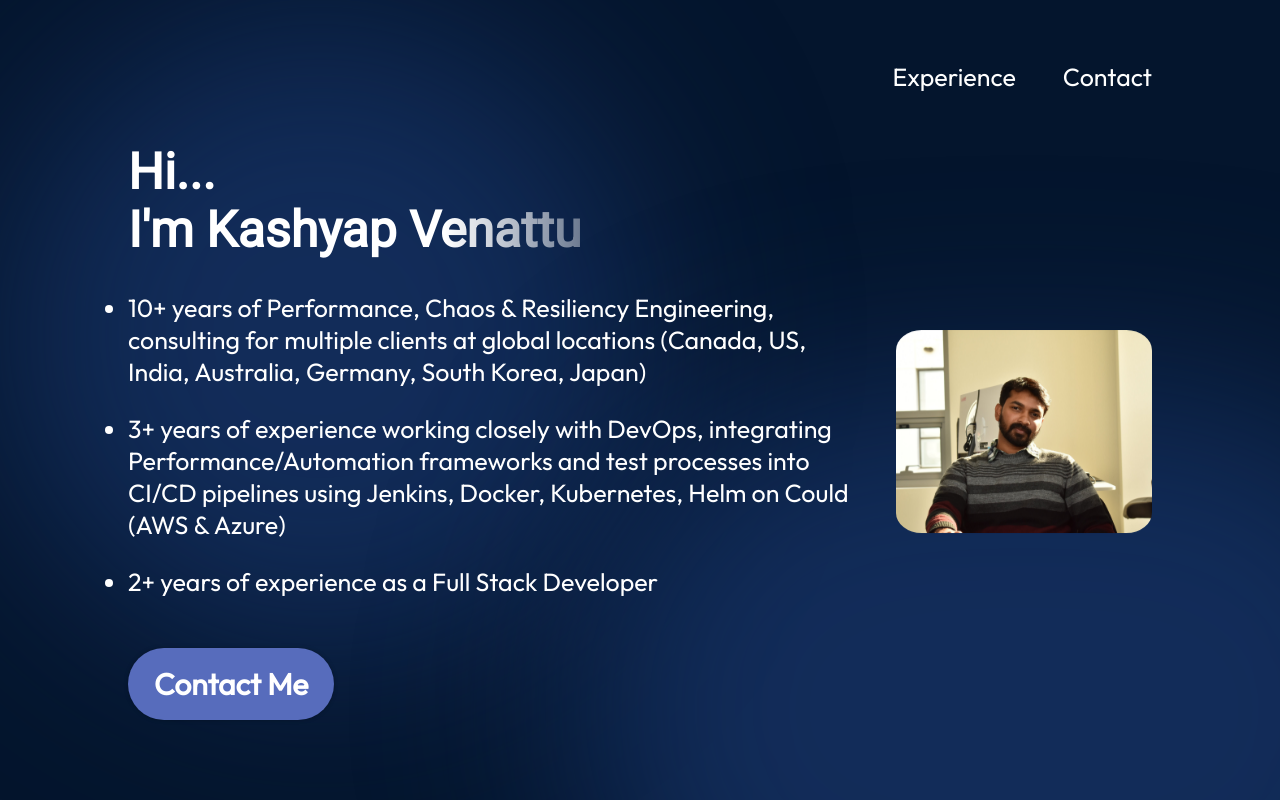
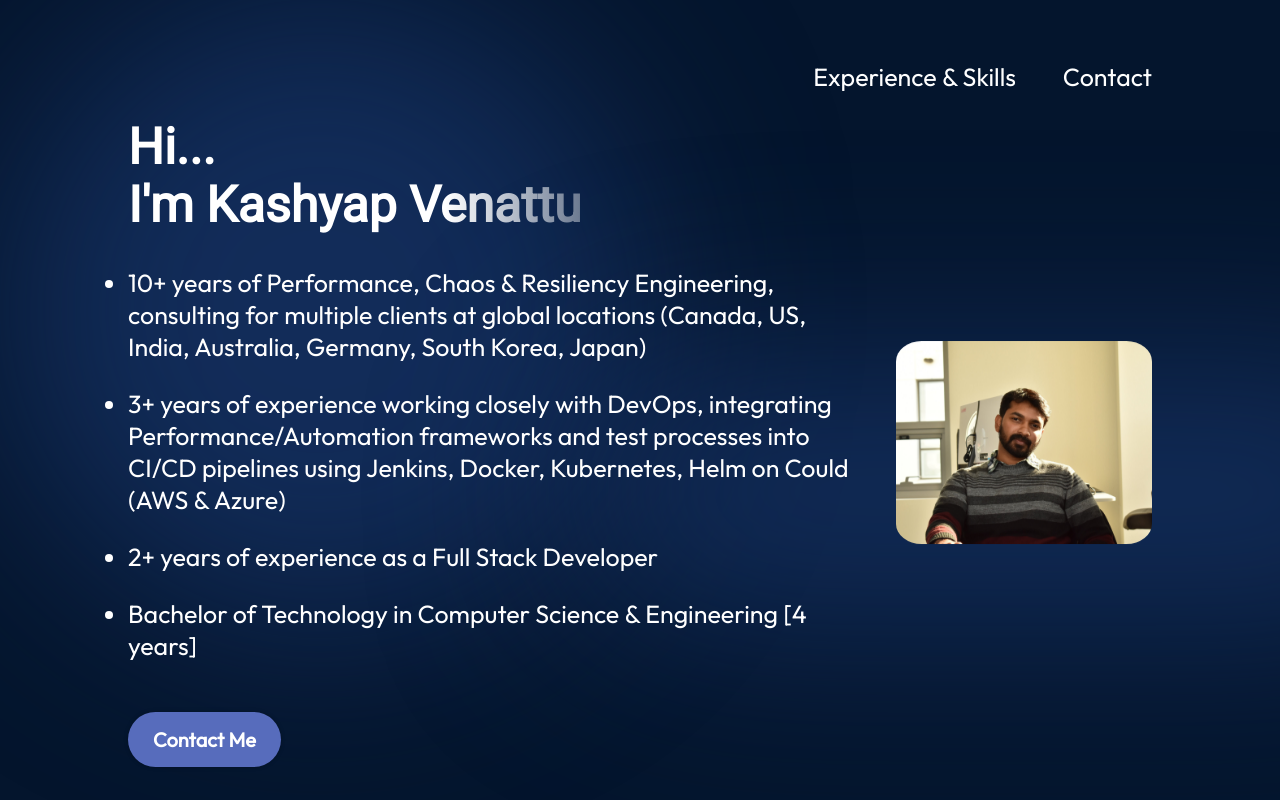
Before and after one commit to kashyapvenattu/portfolio, a React (Vite) app: page / in a window 1280 px wide. Shown: the top 800 px of the page. Built offline with nearby package versions, Linux system fonts and the light colour scheme.

Commit message:
update skill images and look & feel

```diff
--- a/src/components/Experience/Experience.jsx
+++ b/src/components/Experience/Experience.jsx
@@ -8,7 +8,7 @@ import { getImageUrl } from "../../utils";
 export const Experience = () => {
   return (
     <section className={styles.container} id="experience">
-      <h2 className={styles.title}>Experience</h2>
+      <h2 className={styles.title}>Experience & Skills</h2>
       <div className={styles.content}>
         <div className={styles.skills}>
           {skills.map((skill, id) => {
--- a/src/components/Hero/Hero.jsx
+++ b/src/components/Hero/Hero.jsx
@@ -27,6 +27,9 @@ export const Hero = () => {
             Azure)
           </li>
           <li>2+ years of experience as a Full Stack Developer</li>
+          <li>
+            Bachelor of Technology in Computer Science & Engineering [4 years]
+          </li>
         </ul>
         <a href="mailto:kashyapvenattu@gmail.com" className={styles.contactBtn}>
           Contact Me
--- a/src/components/Hero/Hero.module.css
+++ b/src/components/Hero/Hero.module.css
@@ -5,7 +5,7 @@
   display: flex;
   align-items: center;
   justify-content: space-between;
-  margin-top: 50px;
+  margin-top: 25px;
   /* z-index: 1; */
   margin-left: 10%;
   margin-right: 10%;
@@ -49,9 +49,9 @@
   background-color: var(--color-primary);
   color: var(--color-text);
   border-radius: 100px;
-  font-size: 30px;
+  font-size: 20px;
   font-weight: 600;
-  padding: 17px 26px;
+  padding: 15px 25px;
   box-shadow: 0 0 4px 0 rgba(0, 0, 0, 0.25);
 }
 
@@ -95,7 +95,7 @@
 .bottomBlur {
   position: absolute;
   width: 70vw;
-  height: 50vw;
+  height: 20vw;
   min-width: 350px;
   min-width: 250px;
   top: 246px;
--- a/src/components/Navbar/Navbar.jsx
+++ b/src/components/Navbar/Navbar.jsx
@@ -28,7 +28,7 @@ export const Navbar = () => {
             <a href="#about">About</a>
           </li> */}
           <li>
-            <a href="#experience">Experience</a>
+            <a href="#experience">Experience & Skills</a>
           </li>
           {/* <li>
             <a href="#projects">Projects</a>
```
